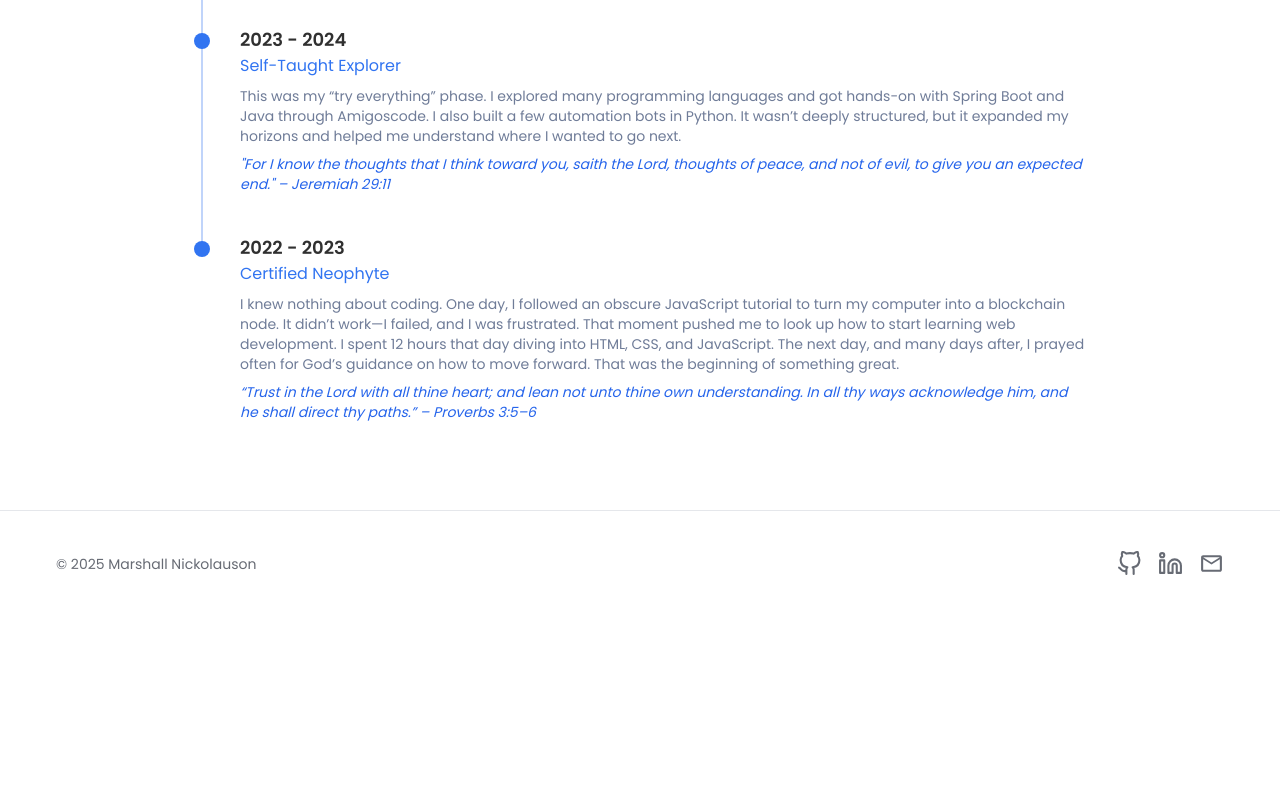
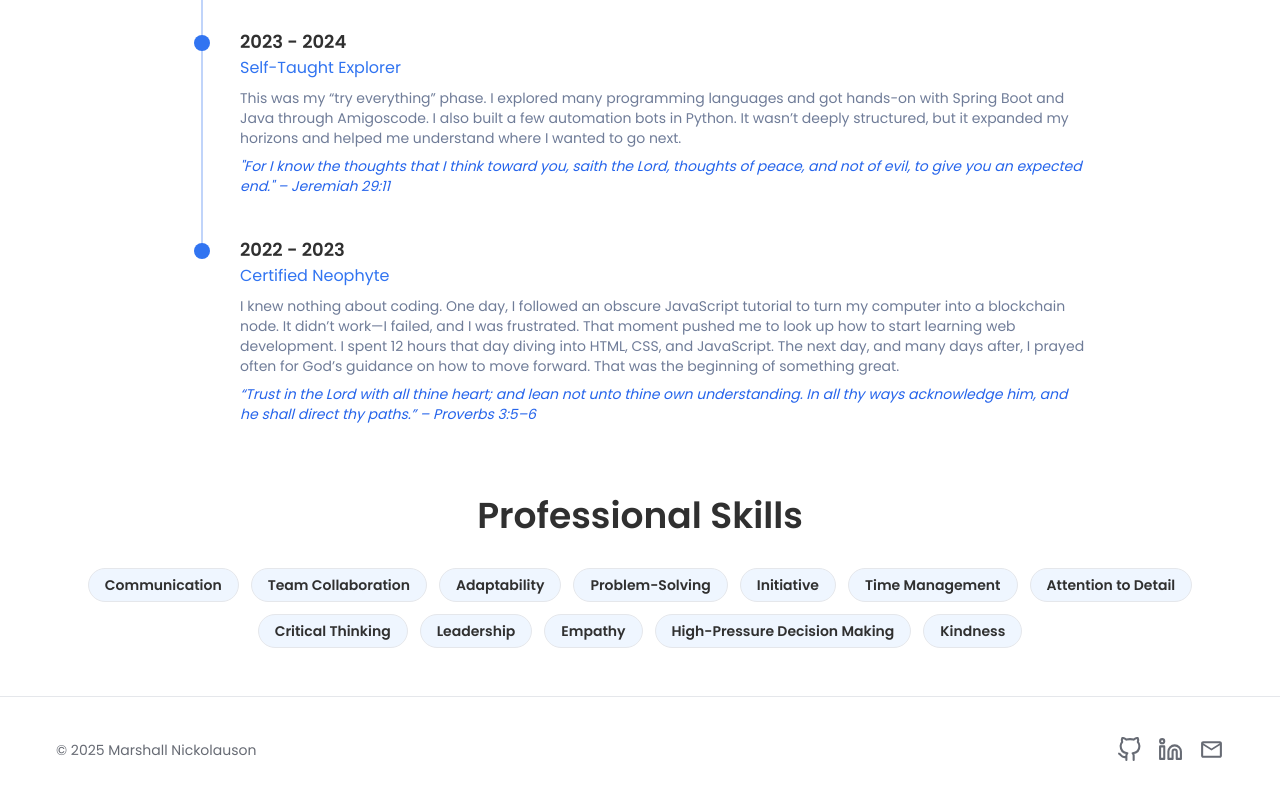
Before and after one commit to MarshallNickolauson/portfolio-website, a React (Vite) app: page /portfolio-website/about in a window 1280 px wide. Shown: the part 1150-1950 px from the top of the page. Before the commit the page ends 1766 px from the top, so only its background shows below. Built offline with nearby package versions, Linux system fonts and the light colour scheme.

Commit message:
add: soft skills section

```diff
--- a/src/components/aboutscreen/HeroSection.jsx
+++ b/src/components/aboutscreen/HeroSection.jsx
@@ -21,7 +21,7 @@ const HeroSection = () => {
     }, []);
 
     return (
-        <section ref={containerRef} className='pt-[60px] bg-white dark:bg-darkMainBlue h-[580px] w-full'>
+        <section ref={containerRef} className='pt-[60px] bg-white dark:bg-darkMainBlue h-[670px] w-full/'>
             <div className='flex justify-center pt-8'>
                 <h1
                     className={`text-4xl font-semibold bg-gradient-to-r from-mainBlue/80 to-mainBlueDark bg-clip-text text-transparent ${isVisible ? 'fade-in-bottom' : 'opacity-0'}`}
--- a/src/components/aboutscreen/MyJourneySection.jsx
+++ b/src/components/aboutscreen/MyJourneySection.jsx
@@ -1,4 +1,4 @@
-import React, { useEffect, useRef, useState } from 'react';
+import { useEffect, useRef, useState } from 'react';
 
 const JourneySection = () => {
     const journeyData = [
@@ -47,9 +47,9 @@ const JourneySection = () => {
     }, []);
 
     return (
-        <section className='bg-white dark:bg-darkMainBlue pt-28 px-6'>
+        <section className='bg-white dark:bg-darkMainBlueLight px-6'>
             <h2
-                className={`text-3xl md:text-4xl font-semibold text-center mb-12 text-mainBlack dark:text-white ${isVisible ? 'fade-in-bottom' : 'opacity-0'}`}
+                className={`text-3xl md:text-4xl pt-10 font-semibold text-center mb-8 text-mainBlack dark:text-white ${isVisible ? 'fade-in-bottom' : 'opacity-0'}`}
                 style={{ animationDelay: `0.2s` }}
             >
                 My Journey
@@ -63,7 +63,7 @@ const JourneySection = () => {
                             <div
                                 className={`absolute left-[10px] top-4 w-px bg-mainBlue/60 z-0 transform -translate-x-1/2 ${isVisible ? 'draw-down' : 'opacity-0'}`}
                                 style={{
-                                    animationDelay: `${1.5 + index * 0.5}s`,
+                                    animationDelay: `${1.3 + index * 0.5}s`,
                                     animationFillMode: 'forwards',
                                 }}
                             />
--- /dev/null
+++ b/src/components/aboutscreen/SoftSkillsSection.jsx
@@ -0,0 +1,49 @@
+import { useEffect, useRef, useState } from 'react';
+
+const SoftSkillsSection = () => {
+    const softSkills = [
+        'Communication',
+        'Team Collaboration',
+        'Adaptability',
+        'Problem-Solving',
+        'Initiative',
+        'Time Management',
+        'Attention to Detail',
+        'Critical Thinking',
+        'Leadership',
+        'Empathy',
+        'High-Pressure Decision Making',
+        'Kindness',
+    ];
+
+    const [isVisible, setIsVisible] = useState(false);
+    const containerRef = useRef(null);
+
+    useEffect(() => {
+        const observer = new IntersectionObserver(([entry]) => {
+            if (entry.isIntersecting) {
+                setIsVisible(true);
+            }
+        });
+
+        if (containerRef.current) observer.observe(containerRef.current);
+        return () => observer.disconnect();
+    }, []);
+
+    return (
+        <section className='bg-white dark:bg-darkMainBlue pt-8 px-6' ref={containerRef}>
+            <h2 className={`text-3xl md:text-4xl font-semibold text-center mb-8 text-mainBlack dark:text-white ${isVisible ? 'fade-in-bottom' : 'opacity-0'}`} style={{ animationDelay: `0.2s` }}>
+                Professional Skills
+            </h2>
+            <div className={`flex flex-wrap justify-center gap-3 max-w-[1200px] mx-auto ${isVisible ? 'fade-in-bottom' : 'opacity-0'}`} style={{ animationDelay: `0.4s` }}>
+                {softSkills.map((skill, index) => (
+                    <span key={index} className='font-semibold text-mainBlack text-sm bg-mainBlueLight px-4 py-1.5 rounded-full border whitespace-nowrap'>
+                        {skill}
+                    </span>
+                ))}
+            </div>
+        </section>
+    );
+};
+
+export default SoftSkillsSection;
--- a/src/screens/AboutScreen.jsx
+++ b/src/screens/AboutScreen.jsx
@@ -2,6 +2,7 @@ import Navbar from '../components/Navbar';
 import Footer from '../components/Footer';
 import HeroSection from '../components/aboutscreen/HeroSection';
 import MyJourneySection from '../components/aboutscreen/MyJourneySection';
+import SoftSkillsSection from '../components/aboutscreen/SoftSkillsSection';
 
 const AboutScreen = () => {
     return (
@@ -9,6 +10,7 @@ const AboutScreen = () => {
             <Navbar />
             <HeroSection />
             <MyJourneySection />
+            <SoftSkillsSection />
             <Footer />
         </>
     );
--- a/tailwind.config.js
+++ b/tailwind.config.js
@@ -12,6 +12,7 @@ export default {
                 mainGrayDark: '#676B74',
                 mainBlack: '#303030',
                 darkMainBlue: '#020817',
+                darkMainBlueLight: '#0A1222',
             },
             fontFamily: {
                 roboto: ['Roboto', 'sans-serif'],
```
